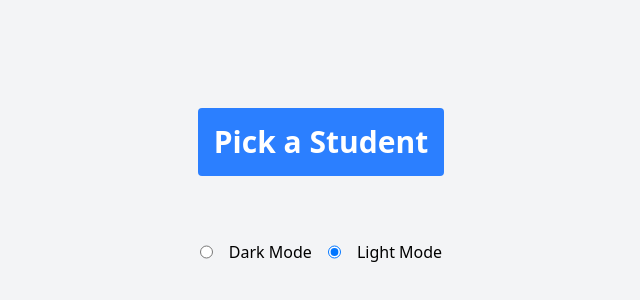
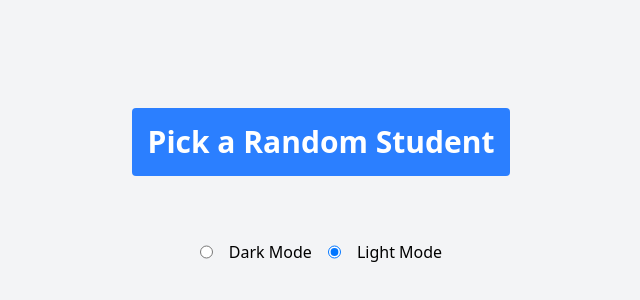
Before and after one commit to swic-web-dev-fs-2025/random-student-picker, a website built with Vite: page index.html in a window 1280 px wide. Shown: the part 214-514 px from the top of the page, without its empty margins (319-959 px from the left). Built offline with nearby package versions, Linux system fonts and the light colour scheme.

Commit message:
Change button verbiage

```diff
--- a/index.html
+++ b/index.html
@@ -7,7 +7,7 @@
     <title>Random Student Picker</title>
   </head>
   <body class="flex flex-col min-h-screen items-center justify-center gap-8 bg-gray-100">
-    <button class="text-3xl font-bold  bg-blue-500 text-white p-4 rounded">Pick a Student</button>
+    <button class="text-3xl font-bold  bg-blue-500 text-white p-4 rounded">Pick a Random Student</button>
 
     <p class="text-6xl font-extrabold animate-bounce"></p>
 
```
